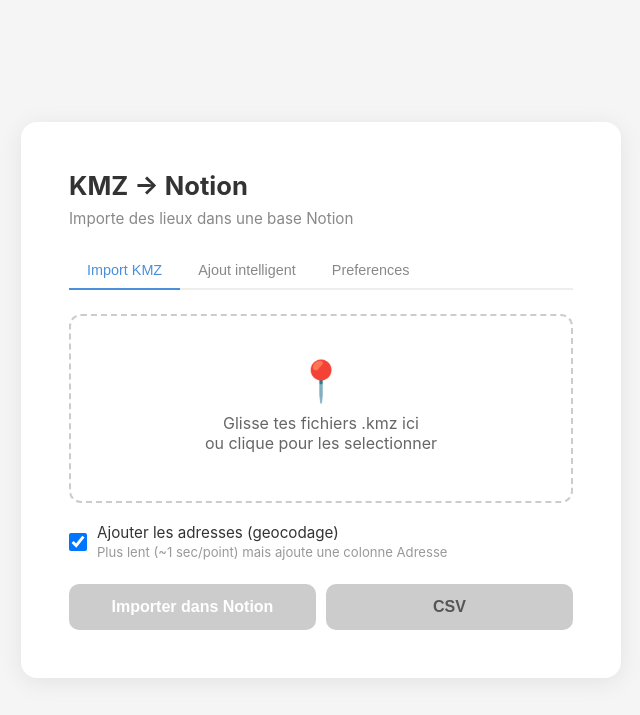
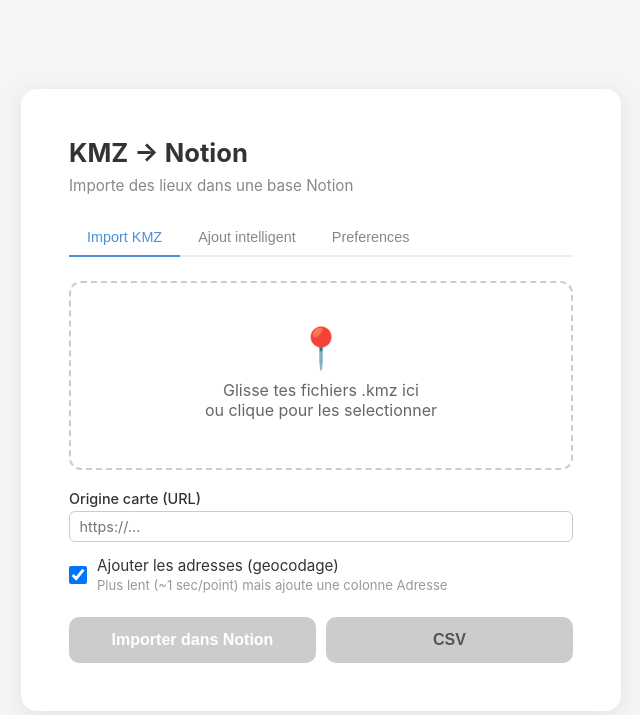
Before and after one commit to sebapuces/kmz-to-csv-app, a Flask app: page / in a window 1280 px wide. Shown: the top 715 px of the page, without its empty margins (319-959 px from the left). Run offline with Flask 3, Linux system fonts and the light colour scheme.

Commit message:
feat: champ URL "Origine carte" dans l'import KMZ
Ajoute un champ URL optionnel dans le formulaire d'import KMZ.
Si renseigné, le titre "Origine carte" dans le résultat est un lien cliquable.

Co-Authored-By: Claude Opus 4.6 (1M context) <noreply@anthropic.com>

```diff
--- a/app.py
+++ b/app.py
@@ -590,6 +590,7 @@ def import_notion_route():
         return _ndjson_error("URL de la base Notion manquante")
 
     with_geocoding = request.form.get("geocoding") == "on"
+    origine_carte_url = request.form.get("origine_carte_url", "").strip()
 
     all_cartes = []
     for file in files:
@@ -649,9 +650,12 @@ def import_notion_route():
                 all_rows.append(row)
                 global_idx += 1
 
+        extra = {"carte": carte_names}
+        if origine_carte_url:
+            extra["origine_carte_url"] = origine_carte_url
         yield from _import_rows_to_notion(
             notion, database_id, all_rows,
-            extra={"carte": carte_names},
+            extra=extra,
         )
 
     return _ndjson_response(generate())
--- a/templates/index.html
+++ b/templates/index.html
@@ -240,6 +240,12 @@
                     <p>Glisse tes fichiers .kmz ici<br>ou clique pour les selectionner</p>
                     <div class="filename" id="fileName"></div>
                     <input type="file" name="kmz_file" id="fileInput" accept=".kmz" multiple hidden>
+                </div>
+
+                <div class="field" style="margin-top:.5rem">
+                    <label for="origineCarteUrl">Origine carte (URL)</label>
+                    <input type="url" name="origine_carte_url" id="origineCarteUrl"
+                           placeholder="https://..." style="width:100%;padding:.4rem .6rem;border:1px solid #ccc;border-radius:6px;font-size:.9rem">
                 </div>
 
                 <label class="option">
@@ -777,7 +783,14 @@
                 case "done":
                     progressArea.classList.remove("visible");
                     let msg = `${data.created} lieu(x) importe(s)`;
-                    if (data.carte) msg += ` (carte : ${data.carte})`;
+                    let carteHtml = "";
+                    if (data.carte) {
+                        if (data.origine_carte_url) {
+                            carteHtml = ` (<a href="${data.origine_carte_url}" target="_blank" rel="noopener">Origine carte</a> : ${data.carte})`;
+                        } else {
+                            carteHtml = ` (carte : ${data.carte})`;
+                        }
+                    }
                     if (data.model && data.cost_usd != null) {
                         const cost = data.cost_usd < 0.01
                             ? `< $0.01`
@@ -788,7 +801,7 @@
                         msg += `\n${data.errors.length} erreur(s) :\n` + data.errors.slice(0, 5).join("\n");
                     }
                     result.className = "result success";
-                    result.textContent = msg;
+                    result.innerHTML = msg.replace(/\n/g, "<br>") + carteHtml;
                     break;
 
                 case "error":
```
